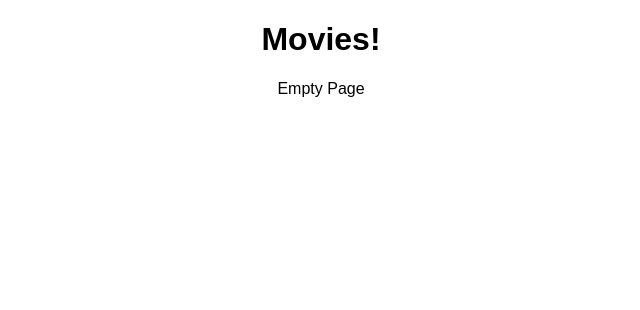
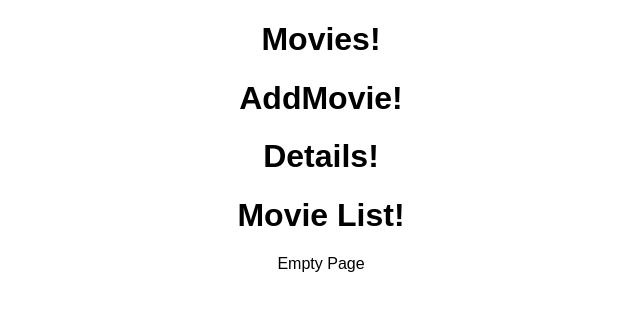
Before and after one commit to lawlernp/movie-sagas, a React (Create React App) app: page / in a window 1280 px wide. Shown: the top 310 px of the page, without its empty margins (319-959 px from the left). Built offline with nearby package versions, Linux system fonts and the light colour scheme.

Commit message:
added AddMovie, Details and MovieList components

```diff
--- /dev/null
+++ b/src/components/AddMovie/AddMovie.js
@@ -0,0 +1,15 @@
+import React, { Component } from "react";
+import { HashRouter as Router, Route } from "react-router-dom";
+
+class AddMovie extends Component {
+  // Renders the entire app on the DOM
+  render() {
+    return (
+      <div className="App">
+        <h1>AddMovie!</h1>
+      </div>
+    );
+  }
+}
+
+export default AddMovie;
--- a/src/components/App/App.js
+++ b/src/components/App/App.js
@@ -1,6 +1,9 @@
 import React, { Component } from 'react';
 import {HashRouter as Router, Route} from 'react-router-dom';
 import './App.css';
+import AddMovie from "../AddMovie/AddMovie";
+import Details from "../Details/Details";
+import MovieList from "../MovieList/MovieList";
 
 class App extends Component {
   // Renders the entire app on the DOM
@@ -9,7 +12,9 @@ class App extends Component {
       <div className="App">
         <h1>Movies!</h1>
         <Router>
-          {/* ADD PAGES! */}
+        <AddMovie/>
+        <Details/>
+        <MovieList/>
         </Router>
         <p>Empty Page</p>
       </div>
--- /dev/null
+++ b/src/components/Details/Details.js
@@ -0,0 +1,15 @@
+import React, { Component } from "react";
+import { HashRouter as Router, Route } from "react-router-dom";
+
+class Details extends Component {
+  // Renders the entire app on the DOM
+  render() {
+    return (
+      <div className="App">
+        <h1>Details!</h1>
+      </div>
+    );
+  }
+}
+
+export default Details;
--- /dev/null
+++ b/src/components/MovieList/MovieList.js
@@ -0,0 +1,15 @@
+import React, { Component } from "react";
+import { HashRouter as Router, Route } from "react-router-dom";
+
+class MovieList extends Component {
+  // Renders the entire app on the DOM
+  render() {
+    return (
+      <div className="App">
+        <h1>Movie List!</h1>
+      </div>
+    );
+  }
+}
+
+export default MovieList;
```
